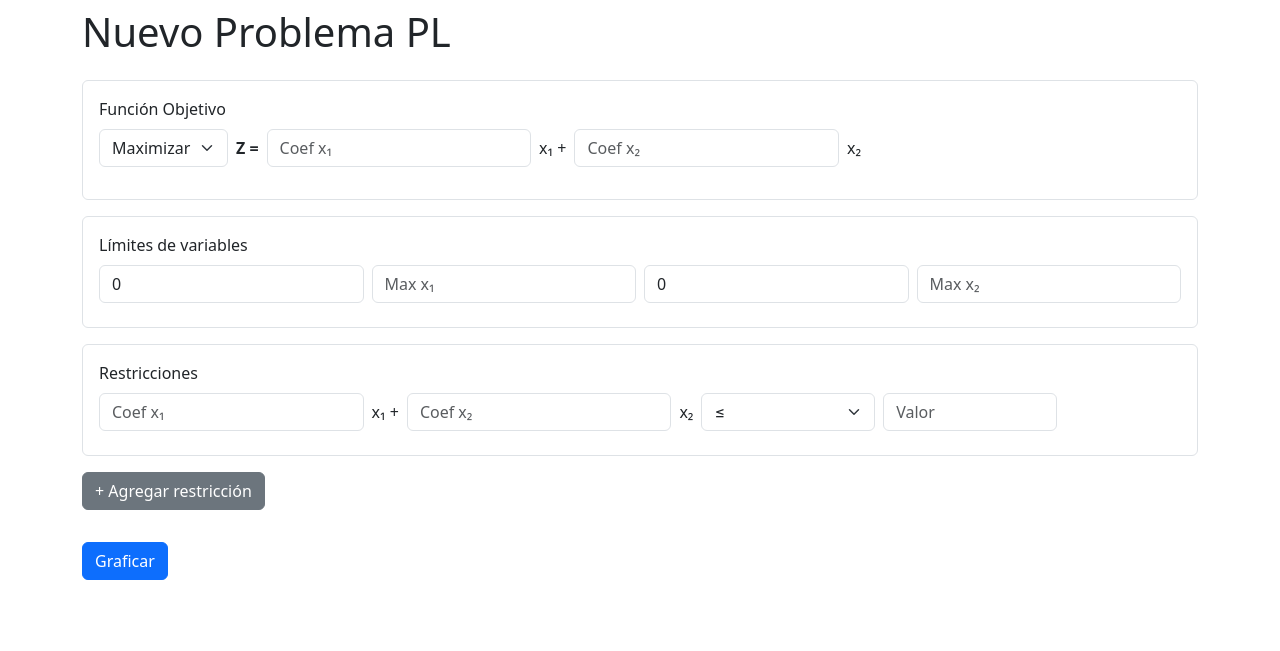
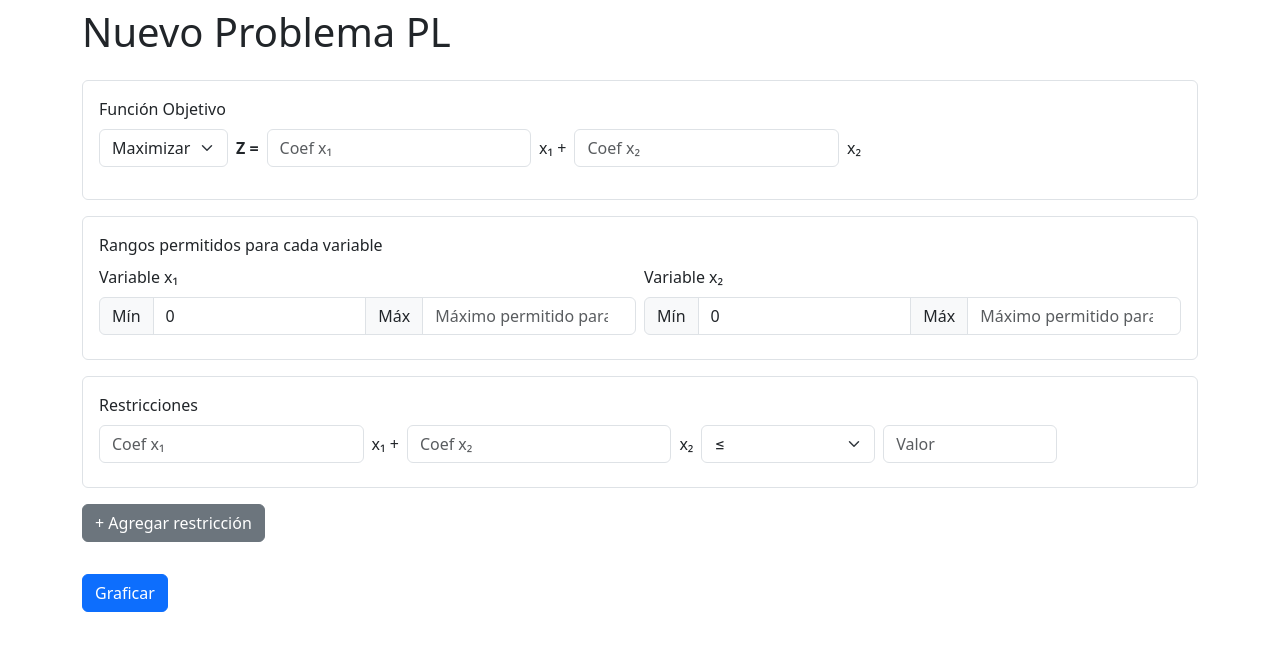
Before and after one commit to YANA021/MOP-METODO-GRAFICO, a Django app: page /metodo-grafico/ in a window 1280 px wide. Shown: the part 56-707 px from the top of the page. Run offline with Django 5.2, Linux system fonts and the light colour scheme; the visitor is signed in with stand-in values (Sample User, id 1).

Commit message:
Group variable bounds inputs

```diff
--- a/Grafica_app/forms.py
+++ b/Grafica_app/forms.py
@@ -25,33 +25,33 @@ class ProblemaPLForm(forms.Form):
         ),
     )
     x1_min = forms.FloatField(
-        label="Límite inferior x1",
+        label="Valor mínimo para x1",
         required=False,
         initial=0,
         widget=forms.NumberInput(
-            attrs={"class": "form-control", "placeholder": "Min x₁"}
+            attrs={"class": "form-control", "placeholder": "Mínimo permitido para x₁"}
         ),
     )
     x1_max = forms.FloatField(
-        label="Límite superior x1",
+        label="Valor máximo para x1",
         required=False,
         widget=forms.NumberInput(
-            attrs={"class": "form-control", "placeholder": "Max x₁"}
+            attrs={"class": "form-control", "placeholder": "Máximo permitido para x₁"}
         ),
     )
     x2_min = forms.FloatField(
-        label="Límite inferior x2",
+        label="Valor mínimo para x2",
         required=False,
         initial=0,
         widget=forms.NumberInput(
-            attrs={"class": "form-control", "placeholder": "Min x₂"}
+            attrs={"class": "form-control", "placeholder": "Mínimo permitido para x₂"}
         ),
     )
     x2_max = forms.FloatField(
-        label="Límite superior x2",
+        label="Valor máximo para x2",
         required=False,
         widget=forms.NumberInput(
-            attrs={"class": "form-control", "placeholder": "Max x₂"}
+            attrs={"class": "form-control", "placeholder": "Máximo permitido para x₂"}
         ),
     )
     restricciones = forms.CharField(widget=forms.HiddenInput())
--- a/templates/nuevo_problema.html
+++ b/templates/nuevo_problema.html
@@ -37,19 +37,25 @@
   </div>
 
   <div class="border p-3 rounded">
-    <label class="form-label">Límites de variables</label>
+    <label class="form-label">Rangos permitidos para cada variable</label>
     <div class="row g-2 mb-2">
-      <div class="col-6 col-md-3">
-        {{ form.x1_min }}
+      <div class="col-12 col-md-6">
+        <label class="form-label" for="{{ form.x1_min.id_for_label }}">Variable x₁</label>
+        <div class="input-group">
+          <span class="input-group-text">Mín</span>
+          {{ form.x1_min }}
+          <span class="input-group-text">Máx</span>
+          {{ form.x1_max }}
+        </div>
       </div>
-      <div class="col-6 col-md-3">
-        {{ form.x1_max }}
-      </div>
-      <div class="col-6 col-md-3">
-        {{ form.x2_min }}
-      </div>
-      <div class="col-6 col-md-3">
-        {{ form.x2_max }}
+      <div class="col-12 col-md-6">
+        <label class="form-label" for="{{ form.x2_min.id_for_label }}">Variable x₂</label>
+        <div class="input-group">
+          <span class="input-group-text">Mín</span>
+          {{ form.x2_min }}
+          <span class="input-group-text">Máx</span>
+          {{ form.x2_max }}
+        </div>
       </div>
     </div>
   </div>
```
